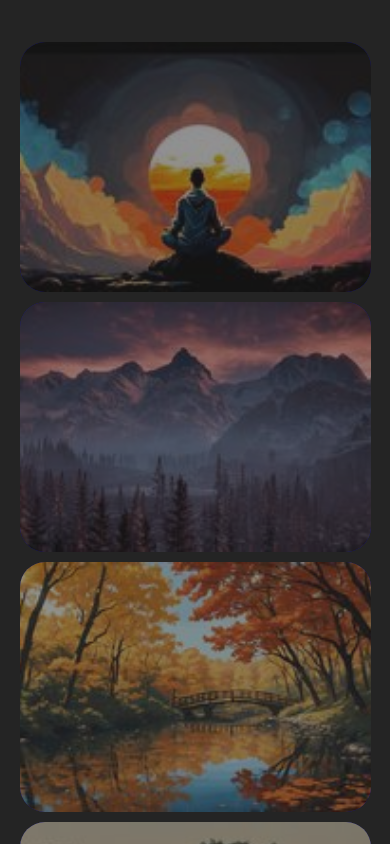
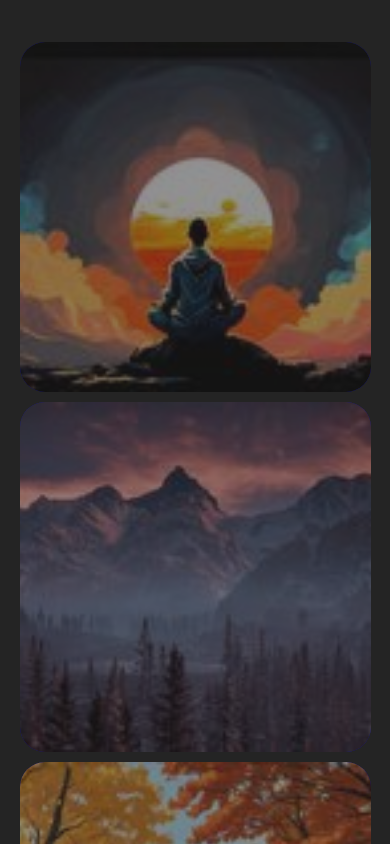
Before and after one commit to HarikrishnanYPR1707/Image-Gallery, a React (Vite) app: page / in a window 390 px wide. Shown: the top 844 px of the page. Built offline with nearby package versions, Linux system fonts and the light colour scheme.

Commit message:
Added changes to media query

```diff
--- a/src/App.css
+++ b/src/App.css
@@ -16,6 +16,7 @@
   /* border: dashed 2px cyan; */
 
   display: grid;
+  gap: 10px;
   grid-template-rows: repeat(3, 1fr);
 }
 
@@ -25,6 +26,8 @@
   background: red;
   position: relative;
   overflow: hidden;
+  border-radius: 25px;
+
   /* border: solid 1px white; */
   opacity: 50%;
   background-repeat: no-repeat;
@@ -57,17 +60,9 @@
   background-image: url("./assets/images/img8.jpg");
 } */
 
-@media (max-width: 650px) {
+@media (max-width: 1000px) {
   .inner-wrapper {
-    grid-template-rows: repeat(8, 250px);
-  }
-
-  .inner-wrapper {
-    gap: 10px;
-  }
-
-  .card-container {
-    border-radius: 25px;
+    grid-template-rows: repeat(8, 350px);
   }
 
   .card-container:nth-child(n) {
@@ -76,7 +71,7 @@
   }
 }
 
-@media (min-width: 650px) {
+@media (min-width: 1000px) {
   .card-container:nth-child(1) {
     background: blue;
     grid-column: 1 / 3;
```
